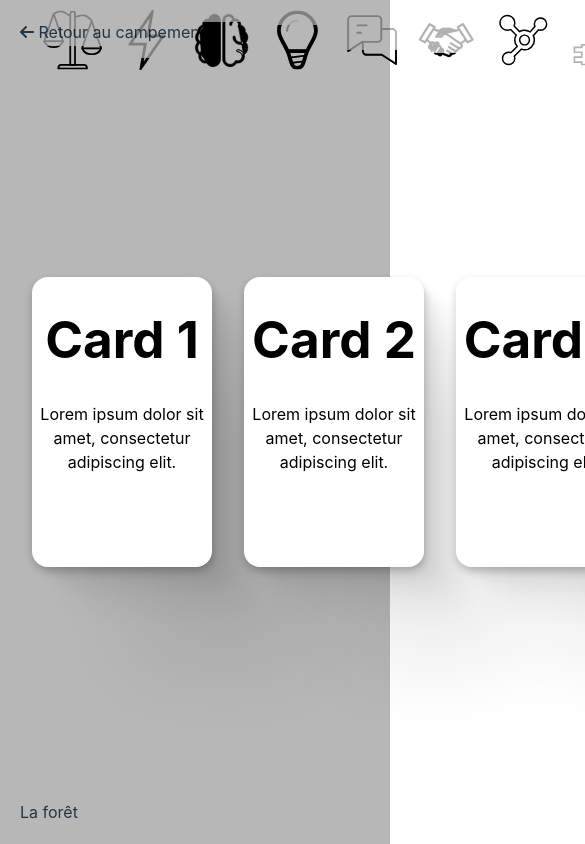
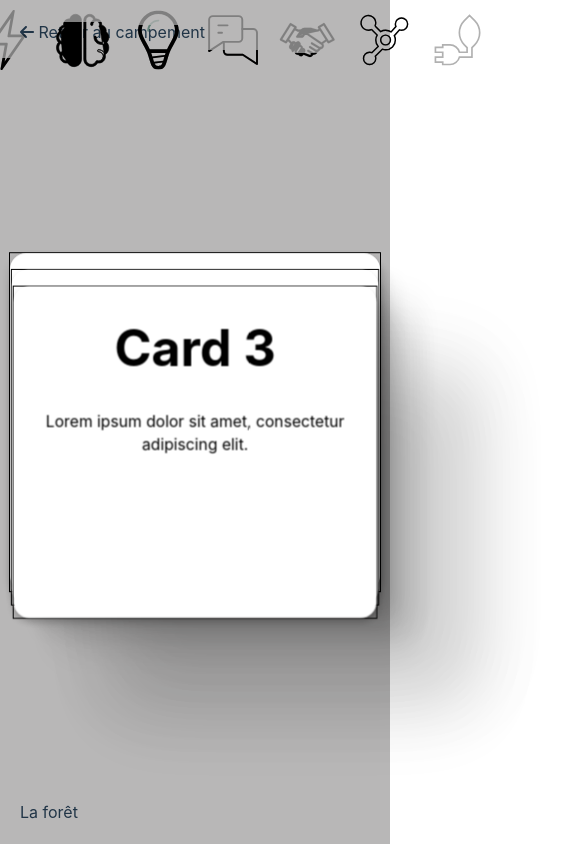
Before and after one commit to emilevl/projint-mini-jeux-durabilia, a Vue app: page / in a window 390 px wide. Shown: the top 844 px of the page, 585 px wide, since content can reach past the window. Built offline with nearby package versions, Linux system fonts and the light colour scheme.

Commit message:
Update cards stacking

```diff
--- a/src/components/TheInterface.vue
+++ b/src/components/TheInterface.vue
@@ -23,6 +23,7 @@ let RESSOURCES_NAMES = ref([
   { name: 'network', level: 100 },
   { name: 'sober', level: 0 }
 ])
+
 function testAnim(){ //Test for the level diffence
   RESSOURCES_NAMES.value.forEach(ressource => {
     ressource.level = Math.floor(Math.random() * 100);
@@ -42,9 +43,9 @@ function testAnim(){ //Test for the level diffence
 
 
       <div id="cards">
-        <Card name="Card 1" description="Lorem ipsum dolor sit amet, consectetur adipiscing elit." @click="testAnim()"></Card>
-        <Card name="Card 2" description="Lorem ipsum dolor sit amet, consectetur adipiscing elit." @click="testAnim()"></Card>
-        <Card name="Card 3" description="Lorem ipsum dolor sit amet, consectetur adipiscing elit." @click="testAnim()"></Card>
+        <Card name="Card 1" description="Lorem ipsum dolor sit amet, consectetur adipiscing elit." @click="testAnim()" index="0"></Card>
+        <Card name="Card 2" description="Lorem ipsum dolor sit amet, consectetur adipiscing elit." @click="testAnim()" index="1"></Card>
+        <Card name="Card 3" description="Lorem ipsum dolor sit amet, consectetur adipiscing elit." @click="testAnim()" index="2"></Card>
       </div>
     </div>
   </template>
--- a/src/components/card.vue
+++ b/src/components/card.vue
@@ -5,7 +5,8 @@ import anime from 'animejs/lib/anime.es.js';
 
 defineProps({
   name: String,
-  description: String
+  description: String,
+  index: Number
 })
 
 onMounted(() => {
@@ -26,7 +27,9 @@ onMounted(() => {
 
 
 <template>
-  <div class="flip-card">
+  <div class="flip-card"  :style="{
+    transform: 'translate(-50%, calc(-50% + ' + (15 * index) + 'px)) scale(' + (1 - index * 0.01) + ')'
+  }">
   <div class="flip-card-inner">
     <div class="flip-card-front"></div>
     <div class="flip-card-back">
@@ -39,13 +42,40 @@ onMounted(() => {
 
 <style scoped>
 .flip-card {
+  position: absolute;
+  top: 50%;
+  left: 50%;
+  transform: translate(-50%, -50%);
+  width: calc(64vh * 0.64);
+  max-width: 480px;
+  max-height: 750px;
+  height: 64vh;
+  border: 1px solid black;
+}
+
+@media (max-width: 767px) {
+  /* Apply different styles for small screens */
+  .flip-card {
+    width: calc(90vh * 0.64);
+    height: 45vh;
+  }
+}
+
+@media (max-width: 479px) {
+  /* Apply different styles for very small screens */
+  .flip-card {
+    width: calc(100vw - 20px);
+    height: 40vh;
+  }
+}
+/* .flip-card {
   background-color: transparent;
-  width: 180px;
+  width: 10vw;
   height: 290px;
   perspective: 1000px;
   transition: transform 330ms ease-in-out;
   cursor: pointer;
-}
+} */
 
 .flip-card-inner {
   position: relative;
@@ -86,7 +116,7 @@ onMounted(() => {
   transform: rotateY(180deg);
 }
 
-.flip-card:hover {
+/* .flip-card:hover {
   transform: scale(1.15);
-}
+} */
 </style>
```
